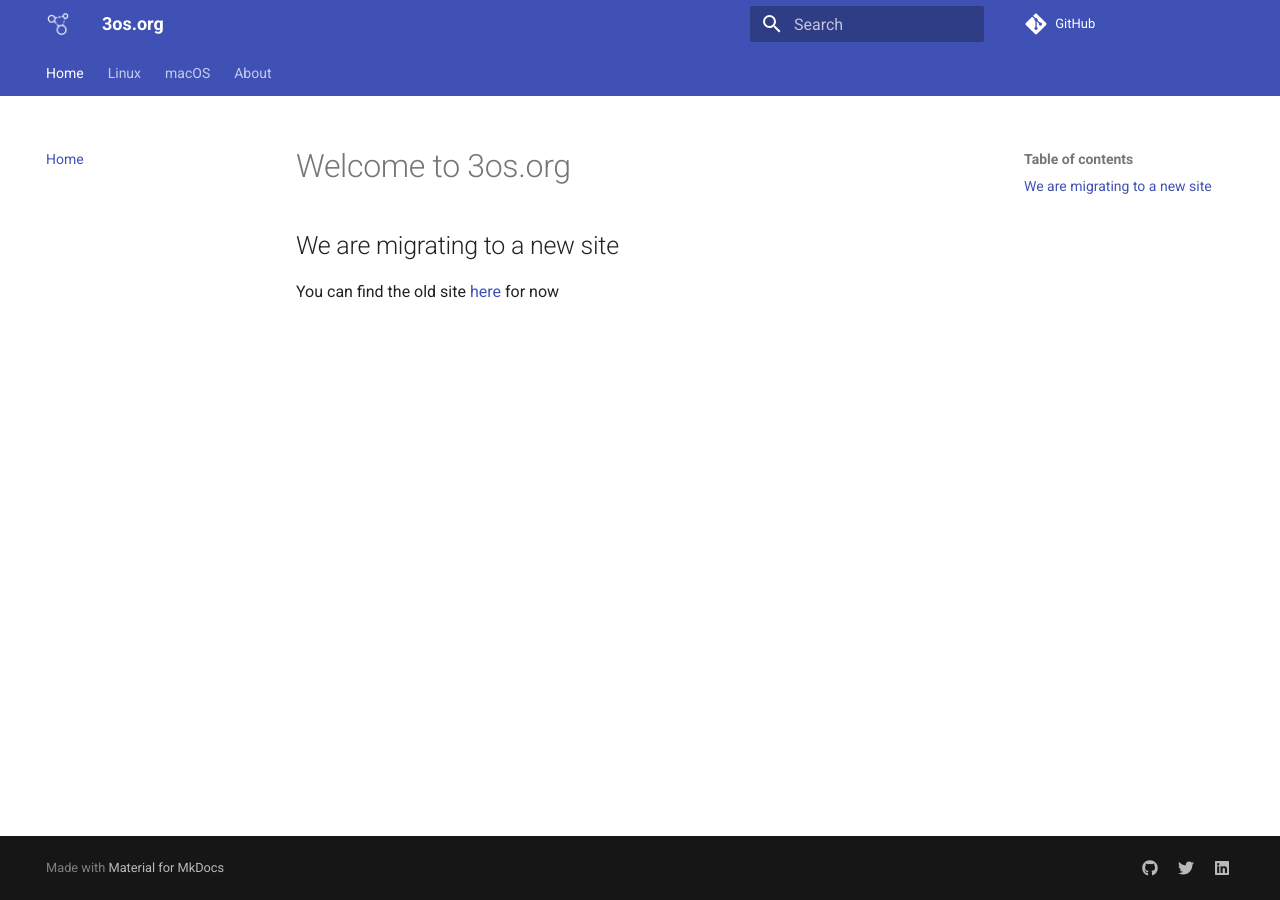
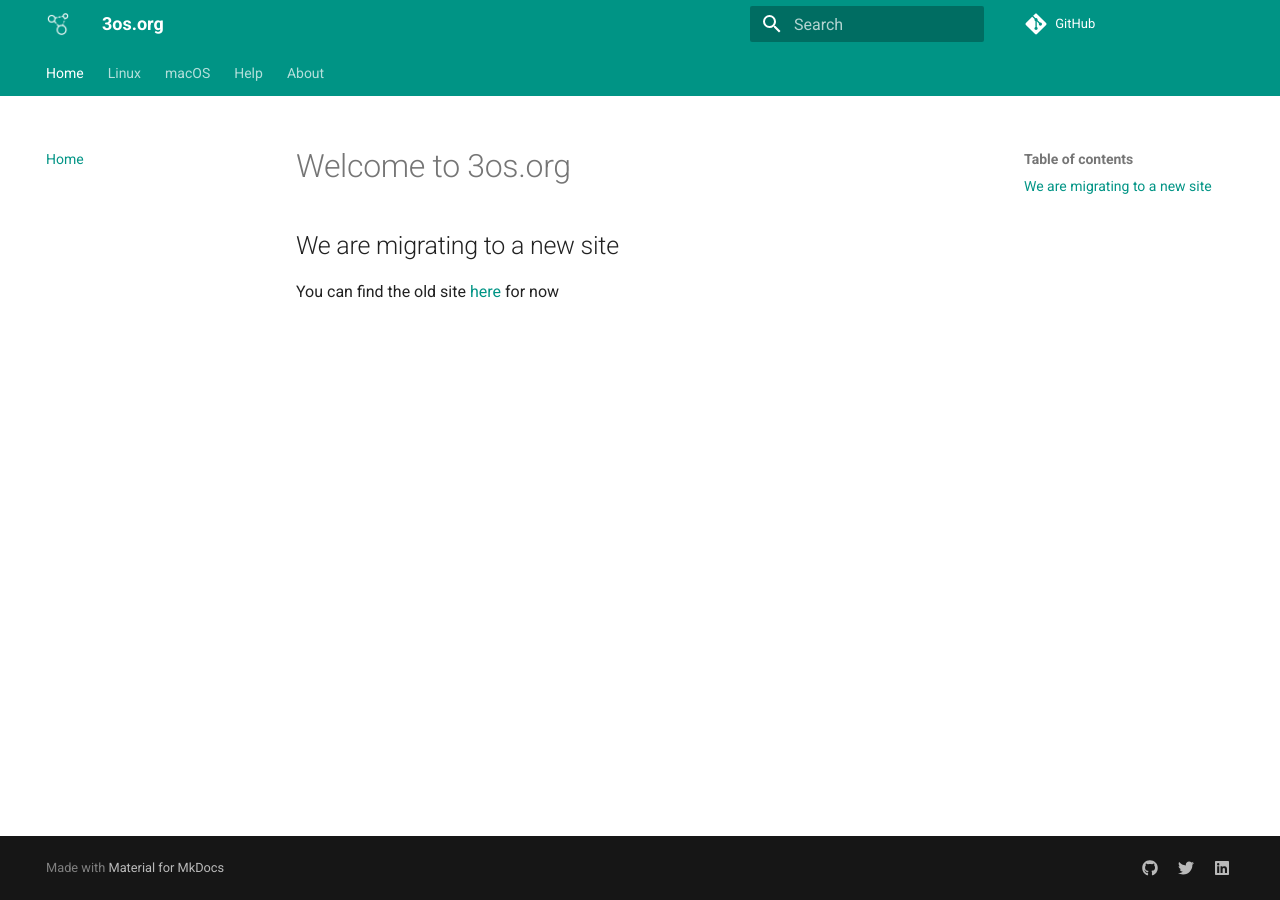
Before and after one commit to dany1061/3os.org, an MkDocs documentation site: the page built from docs/index.md, in a window 1280 px wide. Built offline with MkDocs 1.6.1 and Material for MkDocs 9.7.7, drawn with Linux system fonts in a browser that asks for light colours; comment, search, counter and statistics services are not loaded.

Commit message:
new palette: teal

```diff
--- a/mkdocs.yml
+++ b/mkdocs.yml
@@ -8,6 +8,8 @@ nav:
   - macOS:
       - 'General': 'macOS/macGeneral.md'
       - 'Home Brew': 'macOS/brew.md'
+  - Help:
+      - 'Documinatation': 'help/documinatation.md'
   - About: 'about.md'
 
 repo_url: https://github.com/fire1ce/3os.org/
@@ -21,8 +23,13 @@ theme:
   custom_dir: 'theme'
   logo: 'images/logo.png'
   favicon: 'images/favicon.ico'
+  palette:
+    primary: 'teal'
+    accent: 'teal'
   feature:
     tabs: true
+
+
 
 extra:
   disqus: '3os'
```
